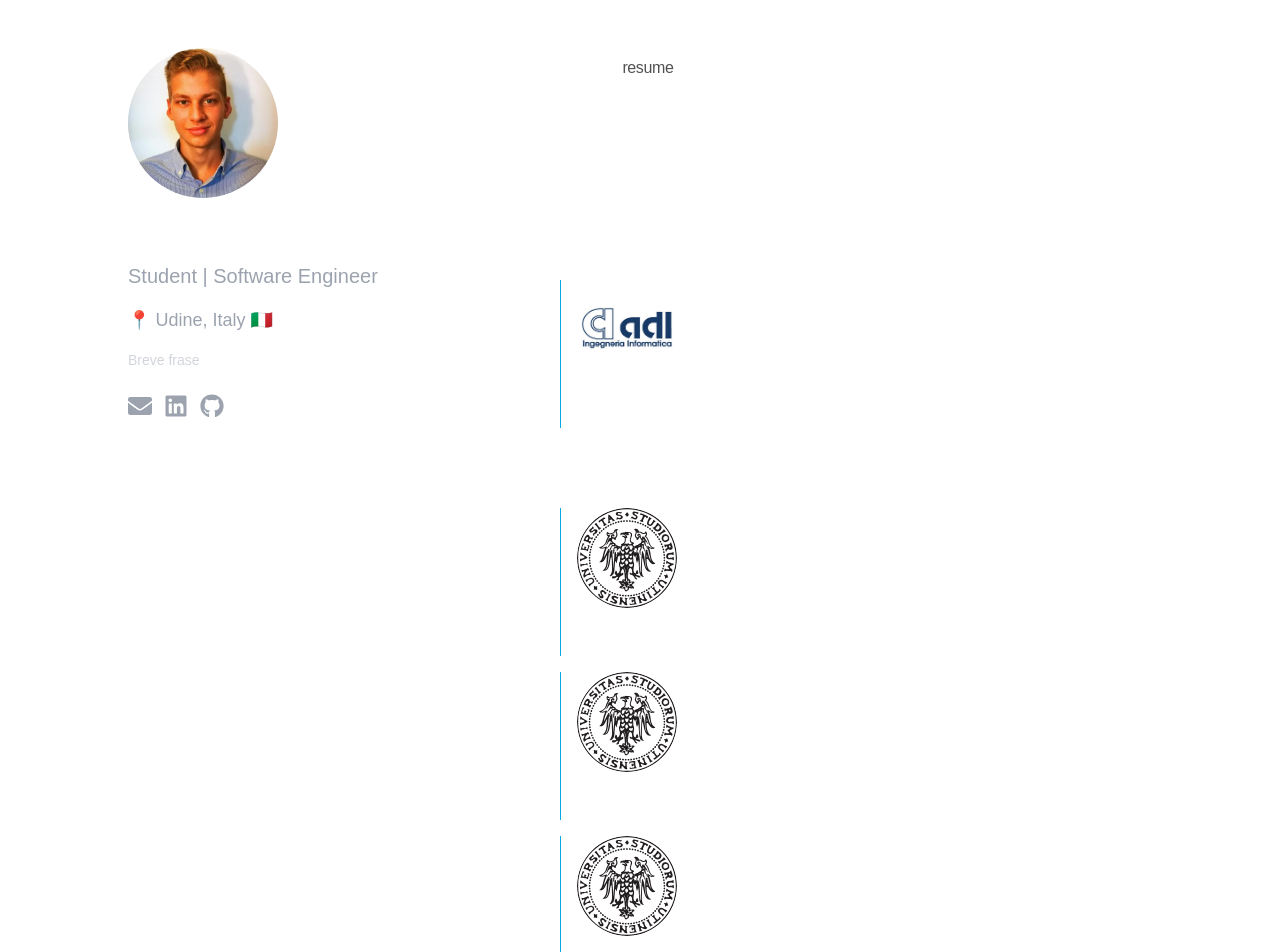
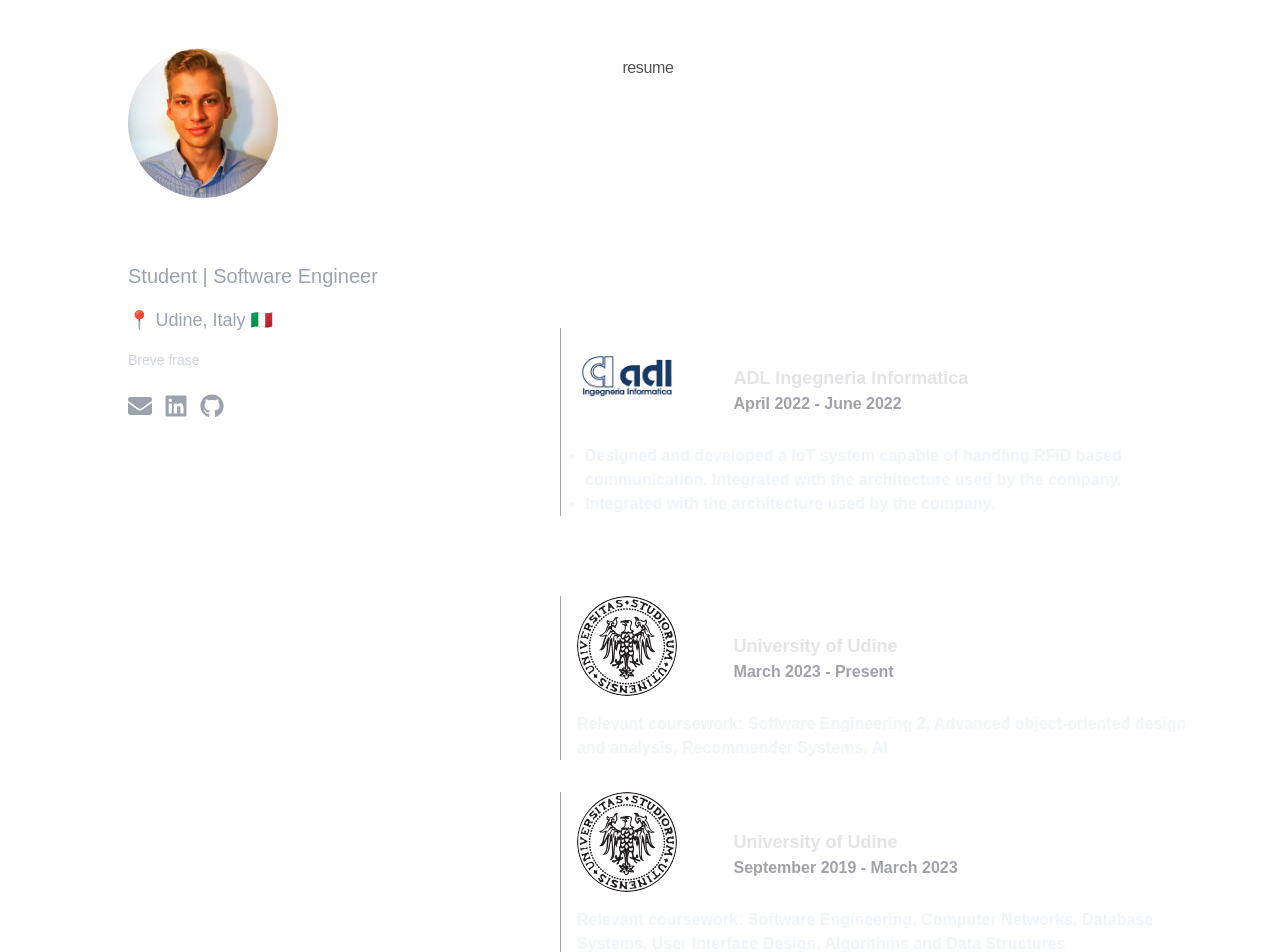
Before and after one commit to josedallatorre/josedallatorre.github.io, a Next.js app: page /resume in a window 1280 px wide. Shown: the top 952 px of the page. Built offline with nearby package versions, Linux system fonts and the light colour scheme.

Commit message:
style: 1st version with same style

```diff
--- a/app/resume/page.tsx
+++ b/app/resume/page.tsx
@@ -5,11 +5,13 @@ import Image from 'next/image'
 export default function Page() {
   return (
     <section id="resume">
-      <h1 className="fw-bold">More of my credentials.</h1>
-      <h3>Here are my work experiences and education.</h3>
-      <h2 className="mt-6 mb-4">Work Experience</h2>
-      <MdWork />
-      <div className="border-l border-sky-500">
+      <p className="fw-bold">More of my credentials.</p>
+      <p className="text-3xl font-bold">Here are my work experiences and education.</p>
+      <div className="mt-6 mb-4 flex flex-row">
+        <MdWork />
+        <p className="mx-2">Work Experience</p>
+      </div>
+      <div className="border-l border-zinc-400 mt-8">
         <div className="ml-4 flex flex-row">
           <div className="basis-1/4">
             <Image
@@ -21,23 +23,29 @@ export default function Page() {
             />
           </div>
           <div className="basis-3/4">
-          <h3>IoT Developer - Intern</h3>
-          <h4>ADL Ingegneria Informatica</h4>
-          <p>April 2022 - June 2022</p>
+            <p className="text-3xl font-bold">IoT Developer - Intern</p>
+            <p className="text-lg text-zinc-200 font-bold">ADL Ingegneria Informatica</p>
+            <p className="text-zinc-400 font-bold">April 2022 - June 2022</p>
           </div>
         </div>
-        <div className="ml-4">
-          <p>Designed and developed a IoT system capable of handling RFID based communication.
+        <div className="ml-6 mt-4">
+          <ul className="list-disc">
+            <li className="text-slate-100 font-bold">Designed and developed a IoT system capable of handling RFID based communication.
             Integrated with the architecture used by the company.
-          </p>
+            </li>
+            <li className="text-slate-100 font-bold">Integrated with the architecture used by the company.
+            </li>
+          </ul>
         </div>
       </div>
 
 
-      <h2 className="mt-6 mb-4">Education</h2>
+      <div className="mt-6 mb-4 flex flex-row">
+        <FaGraduationCap />
+        <p className="mx-2">Education</p>
+      </div>
 
-      <FaGraduationCap />
-      <div className="border-l border-sky-500">
+      <div className="border-l border-zinc-400 mt-8">
         <div className="ml-4 flex flex-row">
           <div className="basis-1/4">
             <Image
@@ -49,18 +57,17 @@ export default function Page() {
             />
           </div>
           <div className="basis-3/4">
-            <h3>Master Degree</h3>
-            <h4>March 2023 - Present</h4>
-            <p>University of Udine</p>
+            <p className="text-3xl font-bold">Master Degree</p>
+            <p className="text-lg text-zinc-200 font-bold">University of Udine</p>
+            <p className="text-zinc-400 font-bold">March 2023 - Present</p>
           </div>
         </div>
-        <div className="ml-4">
-          <p>Relevant coursework: Software Engineering 2, Advanced object-oriented design and analysis, Recommender Systems, AI</p>
+        <div className="ml-4 mt-4">
+          <p className="text-slate-100 font-bold">Relevant coursework: Software Engineering 2, Advanced object-oriented design and analysis, Recommender Systems, AI</p>
         </div>
       </div>
 
-      <FaGraduationCap />
-      <div className="border-l border-sky-500">
+      <div className="border-l border-zinc-400 mt-8">
         <div className="ml-4 flex flex-row">
           <div className="basis-1/4">
             <Image
@@ -72,19 +79,18 @@ export default function Page() {
             />
           </div>
           <div className="basis-3/4">
-            <h3>Bachelor Degree</h3>
-            <h4>September 2019 - March 2023</h4>
-            <p>University of Udine</p>
+            <p className="text-3xl font-bold">Bachelor Degree</p>
+            <p className="text-lg text-zinc-200 font-bold">University of Udine</p>
+            <p className="text-zinc-400 font-bold">September 2019 - March 2023</p>
           </div>
         </div>
-        <div className="ml-4">
-          <p>Relevant coursework: Software Engineering, Computer Networks, Database Systems, User Interface Design, Algorithms and Data Structures</p>
+        <div className="ml-4 mt-4">
+          <p className="text-slate-100 font-bold">Relevant coursework: Software Engineering, Computer Networks, Database Systems, User Interface Design, Algorithms and Data Structures</p>
         </div>
       </div>
 
 
-      <FaGraduationCap />
-      <div className="border-l border-sky-500">
+      <div className="border-l border-zinc-400 mt-8">
         <div className="ml-4 flex flex-row">
           <div className="basis-1/4">
             <Image
@@ -96,13 +102,13 @@ export default function Page() {
             />
           </div>
           <div className="basis-3/4">
-            <h3>High School Diploma</h3>
-            <h4>September 2013 - July 2019</h4>
-            <p>ISIS Giuseppe Marchesini</p>
+            <p className="text-3xl font-bold">High School Diploma</p>
+            <p className="text-lg text-zinc-200 font-bold">ISIS Giuseppe Marchesini</p>
+            <p className="text-zinc-400 font-bold">September 2013 - July 2019</p>
           </div>
         </div>
-        <div className="ml-4">
-          <p>I partecipated in projects with IT interest like AR development and economics and entrepreneurship focus.
+        <div className="ml-4 mt-4">
+          <p className="text-slate-100 font-bold">I partecipated in projects with IT interest like AR development and economics and entrepreneurship focus.
             Received extra curricula credit as a student athlete.
           </p>
         </div>
```
